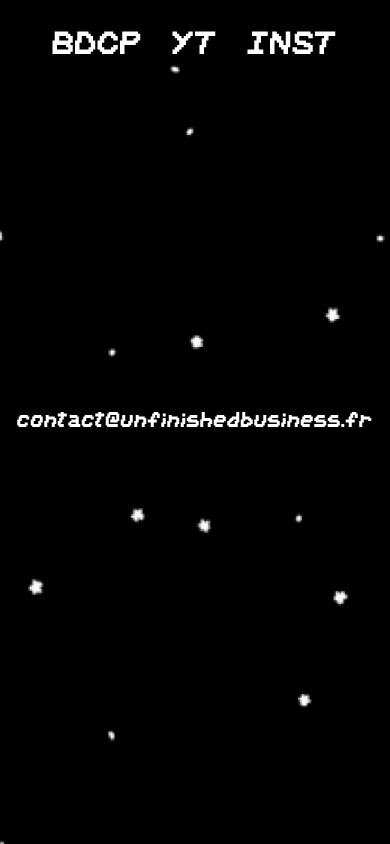
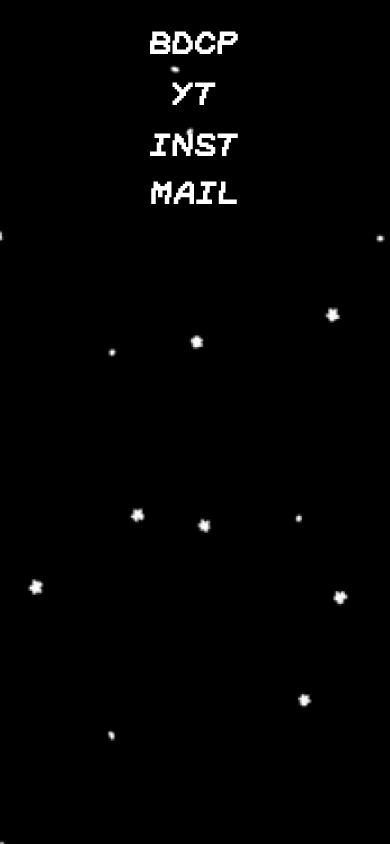
Before and after one commit to al70043/unfinishedbusiness, a plain HTML site: page index.html in a window 390 px wide. Drawn offline with Linux system fonts and the light colour scheme.

Commit message:
index.html

```diff
--- a/index.html
+++ b/index.html
@@ -81,11 +81,21 @@
         .navbar a .short-text {
             display: none;
         }
+        .email-text .full-text {
+            display: inline;
+        }
+        .email-text .short-text {
+            display: none;
+        }
 
         /* Media Query pour les tablettes et téléphones */
         @media (max-width: 1024px) {
             .email-container {
                 width: 70vw;
+            }
+            .navbar {
+                flex-direction: column;
+                align-items: center;
             }
             .navbar a {
                 padding: 10px 15px; /* Réduire l'espacement pour les tablettes */
@@ -97,12 +107,22 @@
             .navbar a .short-text {
                 display: inline;
             }
+            .email-text .full-text {
+                display: none;
+            }
+            .email-text .short-text {
+                display: none;
+            }
         }
 
         /* Media Query pour les téléphones */
         @media (max-width: 768px) {
             .email-container {
                 width: 90vw;
+            }
+            .navbar {
+                flex-direction: column;
+                align-items: center;
             }
             .navbar a {
                 padding: 8px 20px; /* Augmenter l'espacement pour les téléphones */
@@ -117,12 +137,22 @@
             .navbar a .short-text {
                 display: inline;
             }
+            .email-text .full-text {
+                display: none;
+            }
+            .email-text .short-text {
+                display: inline;
+            }
         }
 
         /* Media Query pour les très petits écrans */
         @media (max-width: 480px) {
             .email-container {
                 width: 100vw;
+            }
+            .navbar {
+                flex-direction: column;
+                align-items: center;
             }
             .navbar a {
                 padding: 6px 15px; /* Augmenter l'espacement pour les très petits écrans */
@@ -135,6 +165,12 @@
                 display: none;
             }
             .navbar a .short-text {
+                display: inline;
+            }
+            .email-text .full-text {
+                display: none;
+            }
+            .email-text .short-text {
                 display: inline;
             }
         }
@@ -154,10 +190,9 @@
             <span class="full-text">Instagram</span>
             <span class="short-text">INST</span>
         </a>
-    </div>
-    <div class="email-container">
         <a href="mailto:contact@unfinishedbusiness.fr" class="email-text">
-            contact@unfinishedbusiness.fr
+            <span class="full-text">contact@unfinishedbusiness.fr</span>
+            <span class="short-text">MAIL</span>
         </a>
     </div>
 </body>
```
